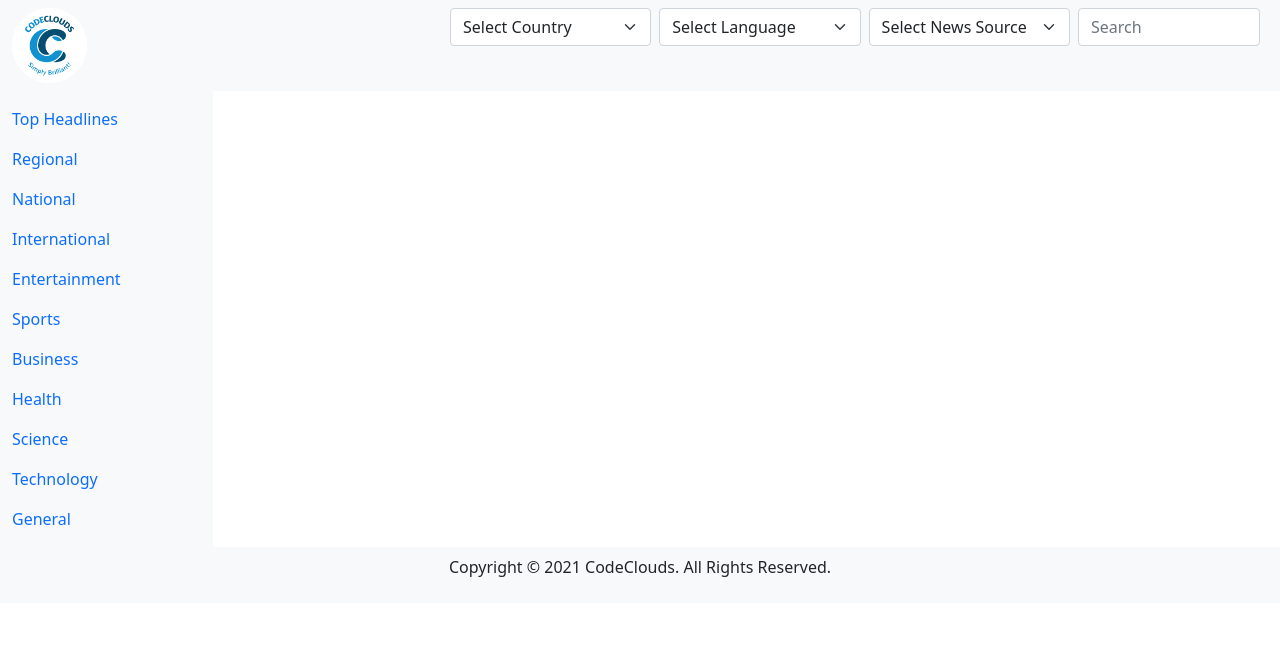
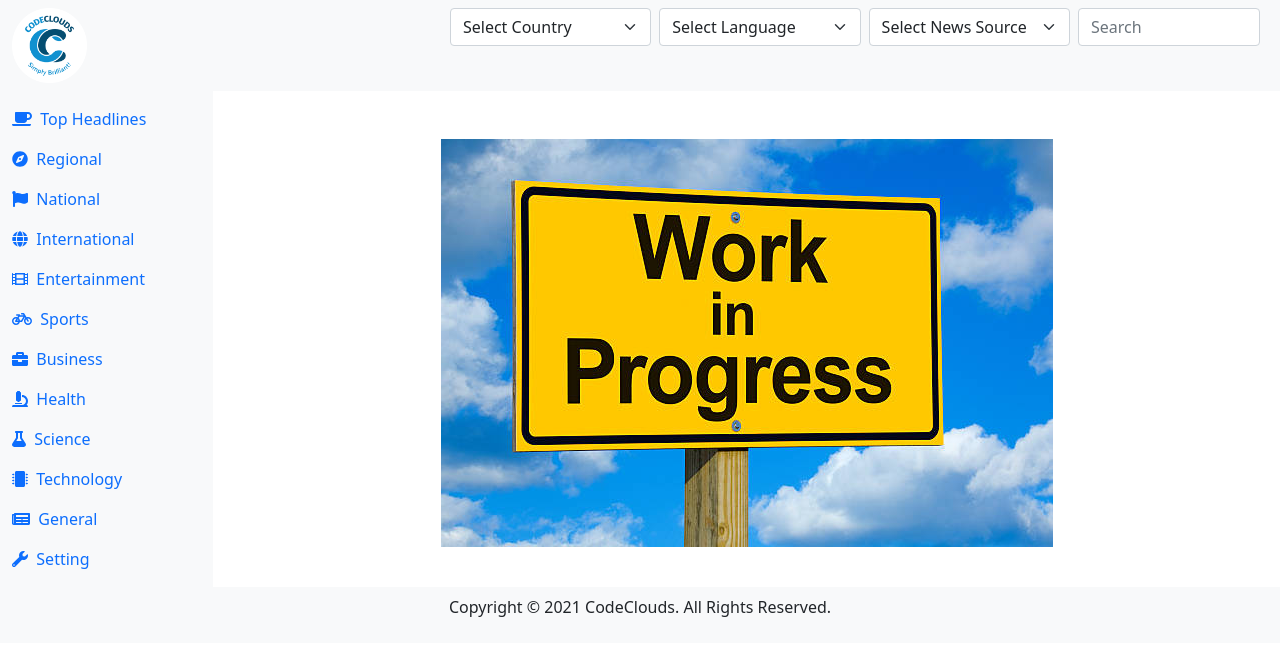
Before and after one commit to cc-ranjeet/news-app, a React (Create React App) app: page /settings in a window 1280 px wide. Shown: the top 656 px of the page. Built offline with nearby package versions, Linux system fonts and the light colour scheme; no server answers.

Commit message:
added font awesom icons

```diff
--- a/package.json
+++ b/package.json
@@ -3,6 +3,11 @@
   "version": "0.1.0",
   "private": true,
   "dependencies": {
+    "@fortawesome/fontawesome-svg-core": "^1.2.35",
+    "@fortawesome/free-brands-svg-icons": "^5.15.3",
+    "@fortawesome/free-regular-svg-icons": "^5.15.3",
+    "@fortawesome/free-solid-svg-icons": "^5.15.3",
+    "@fortawesome/react-fontawesome": "^0.1.14",
     "@testing-library/jest-dom": "^5.14.1",
     "@testing-library/react": "^11.2.7",
     "@testing-library/user-event": "^12.8.3",
--- a/src/components/nav.js
+++ b/src/components/nav.js
@@ -1,5 +1,7 @@
 import React from 'react';
 import { Link } from 'react-router-dom'
+import { FontAwesomeIcon } from '@fortawesome/react-fontawesome'
+import { faCoffee, faGlobe, faFlag, faCompass, faFilm, faBicycle, faBriefcase, faMicroscope, faFlask, faMicrochip, faNewspaper, faWrench } from '@fortawesome/free-solid-svg-icons'
 import './nav.css';
 
 const nav = (props) => {
@@ -7,27 +9,29 @@ const nav = (props) => {
     <nav className="navbar bg-light">
       <ul className="navbar-nav">
         <li className="nav-item">
-          <Link className="nav-link" to="/">Top Headlines</Link></li>
+          <Link className="nav-link" to="/"><FontAwesomeIcon icon={faCoffee} color="" />&nbsp; Top Headlines</Link></li>
         <li className="nav-item">
-          <Link className="nav-link" to="/category/regional">Regional</Link></li>
+          <Link className="nav-link" to="/category/regional"><FontAwesomeIcon icon={faCompass} color="" />&nbsp; Regional</Link></li>
         <li className="nav-item">
-          <Link className="nav-link" to="/category/national">National</Link></li>
+          <Link className="nav-link" to="/category/national"><FontAwesomeIcon icon={faFlag} color="" />&nbsp; National</Link></li>
         <li className="nav-item">
-          <Link className="nav-link" to="/category/international">International</Link></li>
+          <Link className="nav-link" to="/category/international"><FontAwesomeIcon icon={faGlobe} color="" />&nbsp; International</Link></li>
         <li className="nav-item">
-          <Link className="nav-link" to="/category/entertainment">Entertainment</Link></li>
+          <Link className="nav-link" to="/category/entertainment"><FontAwesomeIcon icon={faFilm} color="" />&nbsp; Entertainment</Link></li>
         <li className="nav-item">
-          <Link className="nav-link" to="/category/sports">Sports</Link></li>
+          <Link className="nav-link" to="/category/sports"><FontAwesomeIcon icon={faBicycle} color="" />&nbsp; Sports</Link></li>
         <li className="nav-item">
-          <Link className="nav-link" to="/category/business">Business</Link></li>
+          <Link className="nav-link" to="/category/business"><FontAwesomeIcon icon={faBriefcase} color="" />&nbsp; Business</Link></li>
         <li className="nav-item">
-          <Link className="nav-link" to="/category/health">Health</Link></li>
+          <Link className="nav-link" to="/category/health"><FontAwesomeIcon icon={faMicroscope} color="" />&nbsp; Health</Link></li>
         <li className="nav-item">
-          <Link className="nav-link" to="/category/science">Science</Link></li>
+          <Link className="nav-link" to="/category/science"><FontAwesomeIcon icon={faFlask} color="" />&nbsp; Science</Link></li>
         <li className="nav-item">
-          <Link className="nav-link" to="/category/technology">Technology</Link></li>
+          <Link className="nav-link" to="/category/technology"><FontAwesomeIcon icon={faMicrochip} color="" />&nbsp; Technology</Link></li>
         <li className="nav-item">
-          <Link className="nav-link" to="/category/general">General</Link></li>
+          <Link className="nav-link" to="/category/general"><FontAwesomeIcon icon={faNewspaper} color="" />&nbsp; General</Link></li>
+        <li className="nav-item">
+          <Link className="nav-link" to="/settings"><FontAwesomeIcon icon={faWrench} color="" />&nbsp; Setting</Link></li>
       </ul>
 
     </nav>
--- /dev/null
+++ b/src/components/settings.js
@@ -0,0 +1,12 @@
+import React from 'react';
+import WorkInProgress from "../work-inprogress.jpg"
+
+const Settings = (props) => {
+    return (
+        <div className="row">
+            <center><img className="mt-5" src={WorkInProgress} alt="Work In Progress"/></center>
+        </div>
+    );
+}
+
+export default Settings;
--- a/src/index.js
+++ b/src/index.js
@@ -9,6 +9,7 @@ import Header from "./components/header";
 import Footer from "./components/footer";
 import Nav from "./components/nav";
 import Post from "./components/post";
+import Settings from "./components/settings";
 
 const Routing = () => {
   const onchange = (value) => {
@@ -29,6 +30,7 @@ const Routing = () => {
               <Route exact path="/" component={App} />
               <Route exact path="/category/:slug" component={App} />
               <Route exact path="/news-details" component={Post} />
+              <Route exact path="/settings" component={Settings} />
             </Switch>
           </div>
           <Footer />
```
Also changed, not shown: src/work-inprogress.jpg (added), 1 other file (tests, documents, lock files or other folders).
